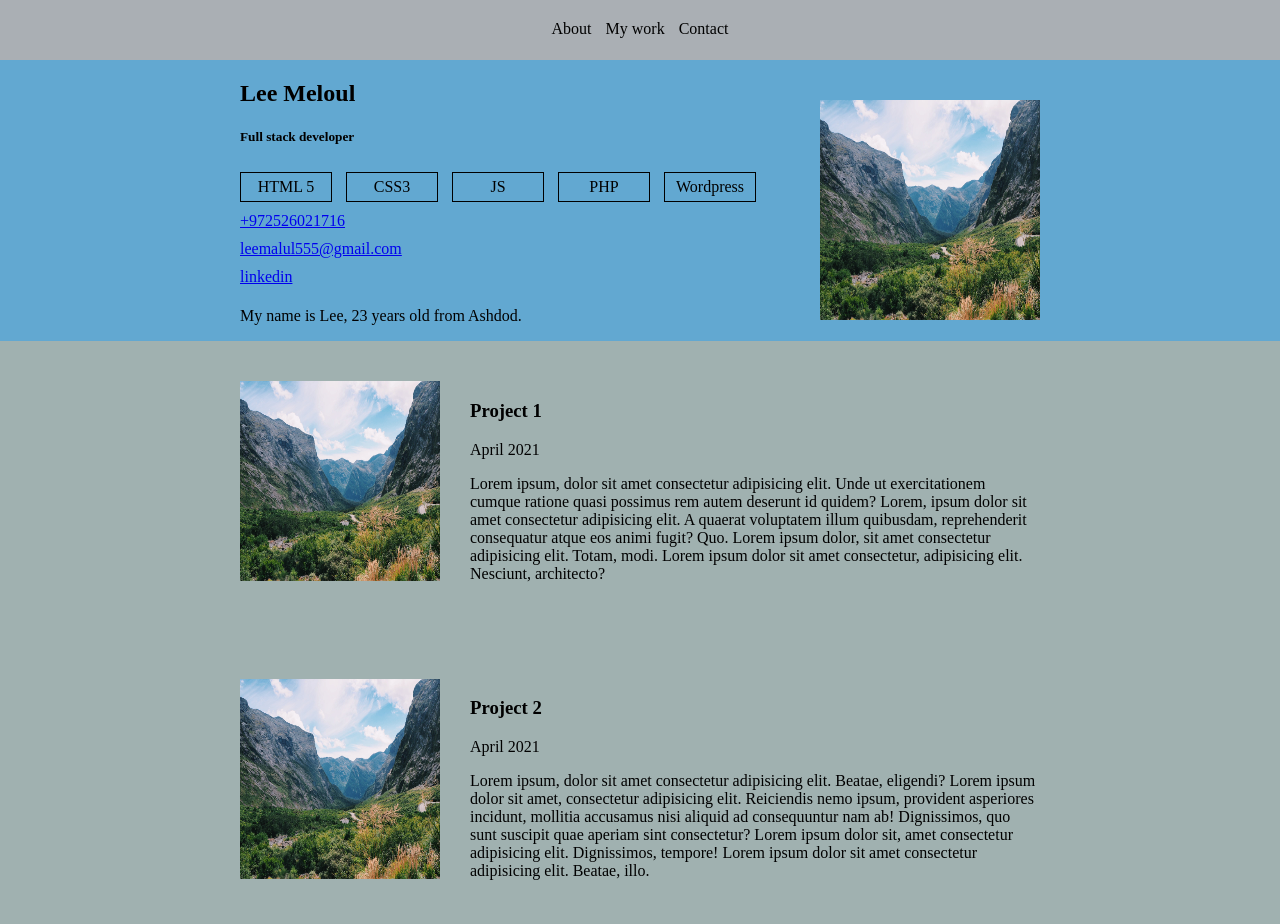
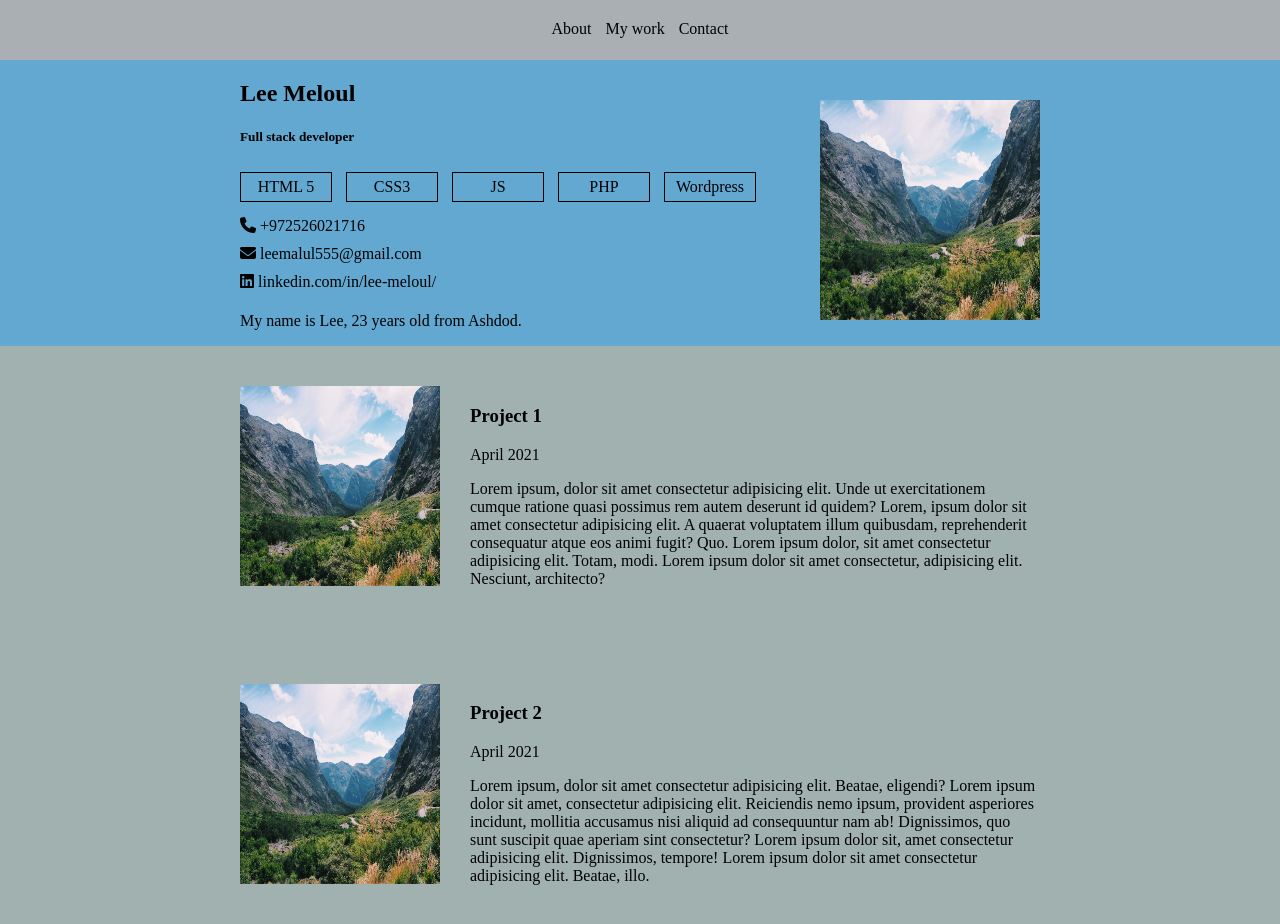
Before and after one commit to Lee1605/fullstackcourse, a plain HTML site: page ex1/index.html in a window 1280 px wide. Shown: the top 924 px of the page. Drawn offline with Linux system fonts and the light colour scheme.

Commit message:
Add files via upload

```diff
--- a/ex1/index.html
+++ b/ex1/index.html
@@ -5,6 +5,7 @@
     <meta name="viewport" content="width=device-width, initial-scale=1.0">
     <meta http-equiv="X-UA-Compatible" content="IE-edge">
     <link rel="stylesheet" href="style.css">
+    <script src="https://kit.fontawesome.com/0387b73b4f.js" crossorigin="anonymous"></script>
     <title>Portfolio</title>
 </head>
 <body>
@@ -26,9 +27,12 @@
                 <span class="skill">JS</span>
                 <span class="skill">PHP</span>
                 <span class="skill">Wordpress</span><br>
-                <a class="con-link" href="tel:+972526021716">+972526021716</a><br>
-                <a class="con-link" href="mailto:leemalul555@gmail.com">leemalul555@gmail.com</a><br>
-                <a class="con-link" href="https://www.linkedin.com/feed/?trk=onboarding-landing">linkedin</a>
+                <i class="fas fa-phone"></i>
+                <a class="con-link" href="tel:+972526021716" target="_blank">+972526021716</a><br>
+                <i class="fas fa-envelope"></i>
+                <a class="con-link" href="mailto:leemalul555@gmail.com" target="_blank">leemalul555@gmail.com</a><br>
+                <i class="fab fa-linkedin"></i>
+                <a class="con-link" href="https://www.linkedin.com/in/lee-meloul-99430320b/" target="_blank">linkedin.com/in/lee-meloul/</a>
                 <p>My name is Lee, 23 years old from Ashdod.</p>
             </div>
         </section>
--- a/ex1/style.css
+++ b/ex1/style.css
@@ -36,7 +36,7 @@ div#about-me {
 .skill {
     border: 1px solid black;
     padding: 5px;
-    margin: 5px 10px 5px 0;
+    margin: 5px 10px 10px 0;
     display: inline-block;
     width: 80px;
     text-align: center;
@@ -45,6 +45,8 @@ div#about-me {
 .con-link {
     display: inline-block;
     margin: 5px 0 5px 0;
+    text-decoration: none;
+    color: black;
 }
 
 
```
